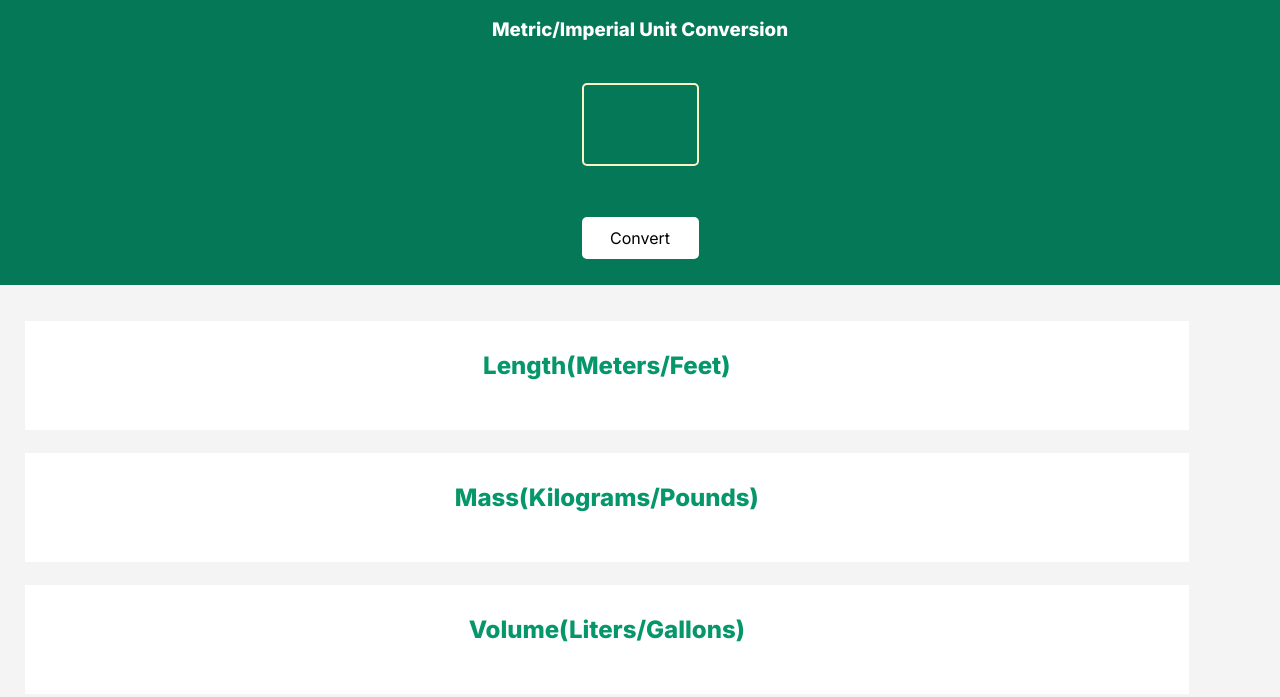
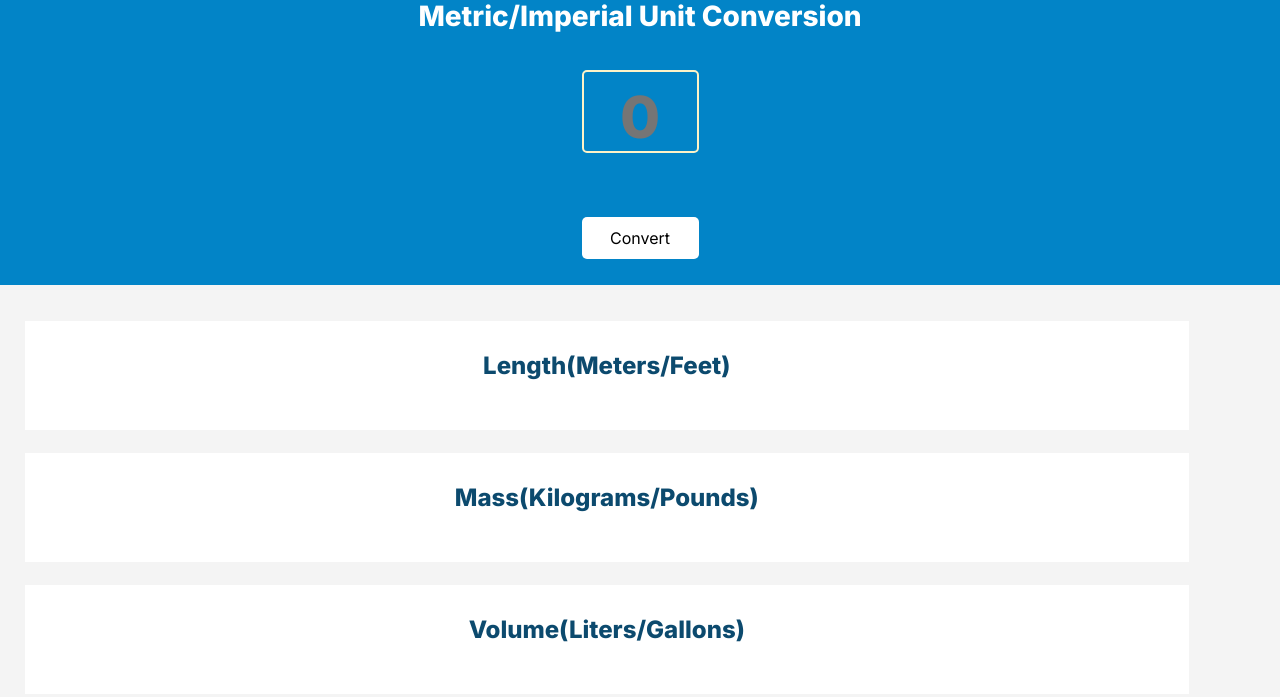
Before and after one commit to kevmill29/unit-metric-imperial--converter, a website: page index.html in a window 1280 px wide. Drawn offline with nearby package versions, Linux system fonts and the light colour scheme.

Commit message:
Add files via upload
Changed the color, refactored some of the CSS code the make it cleaner and created separation between the conversion divs.

```diff
--- a/index.css
+++ b/index.css
@@ -1,3 +1,9 @@
+*{
+    margin:0;
+    padding:0;
+    box-sizing:border-box;
+}
+
 html, body {
    width: 550px;
 height: 729px;
@@ -6,8 +12,10 @@ height: 729px;
   margin: 0;
 }
 
-#container{
-background-color: #047857;
+/* General Styling */
+
+.container{
+     background-color: #0284C7;
     width:100vw;
     height: 285px;
 left:0;
@@ -27,7 +35,7 @@ input {
    font-size: 58px;
    border-radius: 5px;
 padding-top:10px;
-background-color: #047857;
+background-color: #0284C7;
 color: white;
 font-family: 'Inter';
 font-style: normal;
@@ -36,6 +44,7 @@ font-size: 58px;
 line-height: 24px;
 text-align: center;
 }
+
 /* Chrome, Safari, Edge, Opera */
 input::-webkit-outer-spin-button,
 input::-webkit-inner-spin-button {
@@ -58,33 +67,41 @@ button{
     border: none;
     font-size: 16px;
 }
+
+ .length-div{
+    margin-top: 36px;
+}
+
+.mass-div,  .length-div{
+    margin-bottom: 23.43px;
+}
+
+ .volume-div{
+    margin-bottom: 0;
+}
+
+/* Text Styling */
+
 p{
     color: #353535;
-    margin-bottom: 18.56px
+    margin-bottom: 18.56px;
+    margin-top: 10px;
 }
 
 .conversion {
 background-color: #FFFFFF;
 width: 90.9vw;
 height: 108.57px;
-
 margin-left:25px;
 margin-right:25px;
 text-align: center;
-
 }
 
 h2{
     padding-top: 31px;
-    color: #059669;
+    color: #0C4A6E;
 }
-#length-div{
-    margin-top: 36px;
-    margin-bottom: 23.43px;
+
+h3{
+    font-size: 28px;
 }
-#mass-div{
-    margin-bottom: 23.43px;
-}
-#volume-div{
-    margin-bottom: 0;
-}
--- a/index.html
+++ b/index.html
@@ -6,23 +6,27 @@
 <link href="https://fonts.googleapis.com/css2?family=Inter:wght@400;800&display=swap" rel="stylesheet">
     </head>
     <body>
-        <div id="container">
-            <h3>Metric/Imperial Unit Conversion</h2>
-                <input type="number" id="base-value"></input>
+        <header>
+            <div class="container">
+                <h3>Metric/Imperial Unit Conversion</h3>
+                    <input type="number" id="base-value" placeholder="0"></input>
                         <button id="convert-btn">Convert</button>
             </div>
-        <div class="conversion" id="length-div">
+        <header>
+        <section>
+            <div class="conversion length-div" >
                 <h2>Length(Meters/Feet)</h2>
                 <p id="length"></p>
             </div>
-        <div class="conversion" id="mass-div">
+            <div class="conversion mass-div" >
                 <h2>Mass(Kilograms/Pounds)</h2>
                 <p id="mass"></p>
             </div>
-        <div class="conversion" id="volume-div">
+            <div class="conversion volume-div">
                 <h2>Volume(Liters/Gallons)</h2>
                 <p id="volume"></p>
             </div>
+        <section>
 
 
         <script src="index.js"></script>
--- /dev/null
+++ b/package.json
@@ -0,0 +1,3 @@
+{
+  "name": "project"
+}
```
Also changed, not shown: index.js (line endings or trailing spaces). Lines whose indentation alone changed are shown as unchanged.
